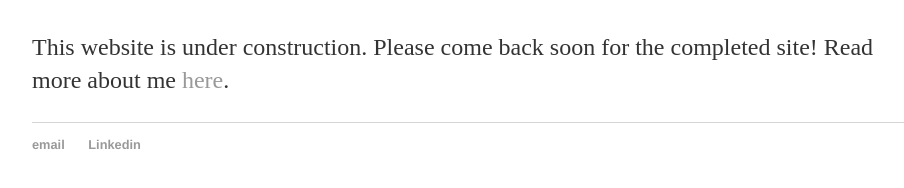
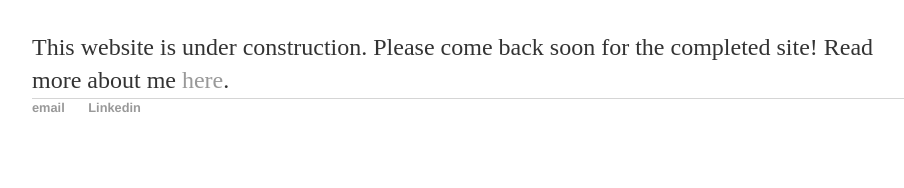
Before and after one commit to jmajic/jmajic.github.io, a Jekyll site: the page built from index.html, in a window 1280 px wide. Shown: the part 171-359 px from the top of the page, without its empty margins (160-1064 px from the left). Built offline with Jekyll 4.4.1, drawn with Linux system fonts in a browser that asks for light colours.

Commit message:
Attempt to remove space between paragraph and list

```diff
--- a/css/main.css
+++ b/css/main.css
@@ -4,6 +4,8 @@ a { text-decoration: none; color: #999; }
 a:hover { text-decoration: underline; }
 
 p, ul { font-size: 1.5em; line-height: 1.4em; color: #333; }
+p { margin-bottom: 0; }
+ul { margin: 0; }
 
 h1, h2, h3, h4 { font-family: 'Helvetica', 'Arial', 'Sans-Serif'; }
 h1 { font-size: 3em;  }
```
